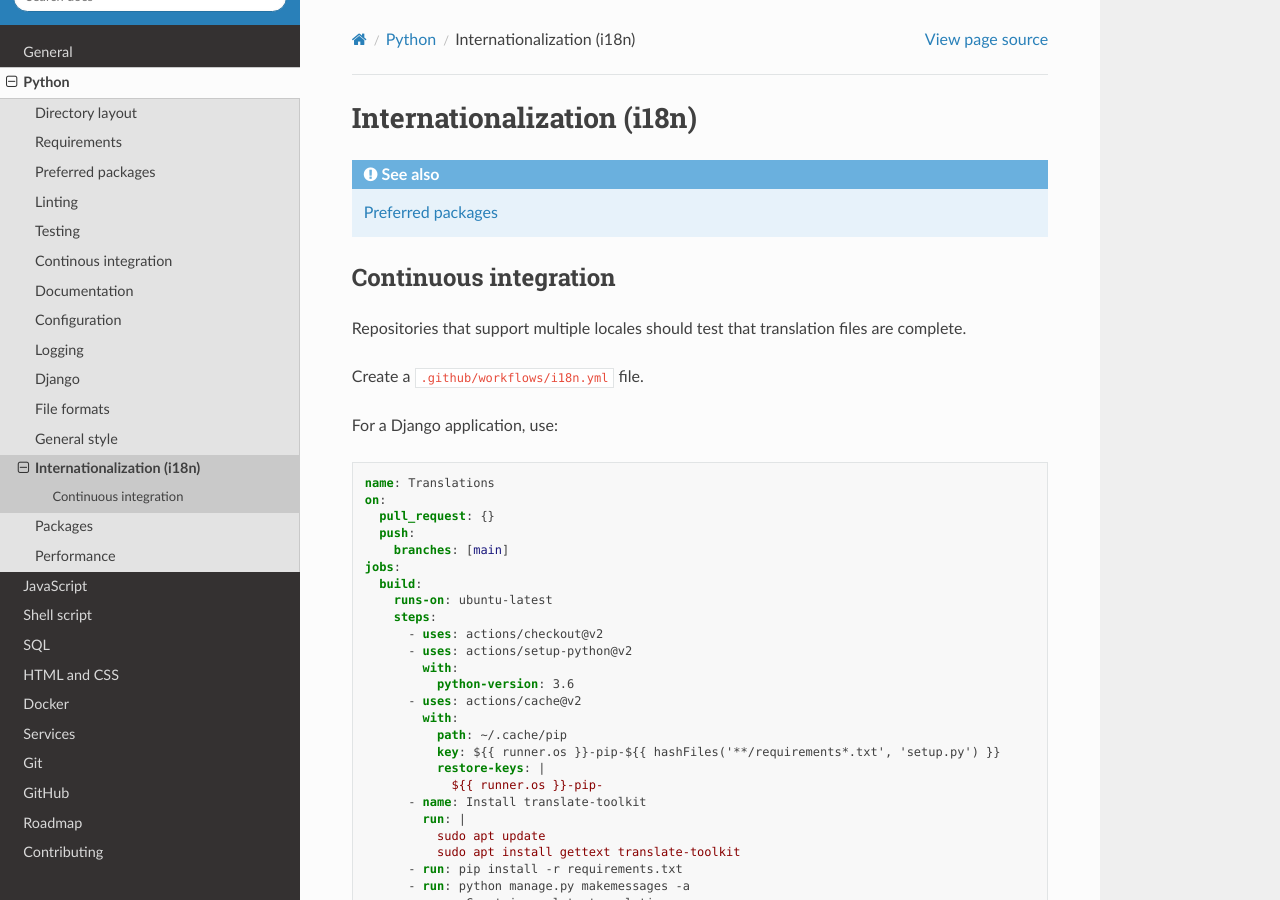
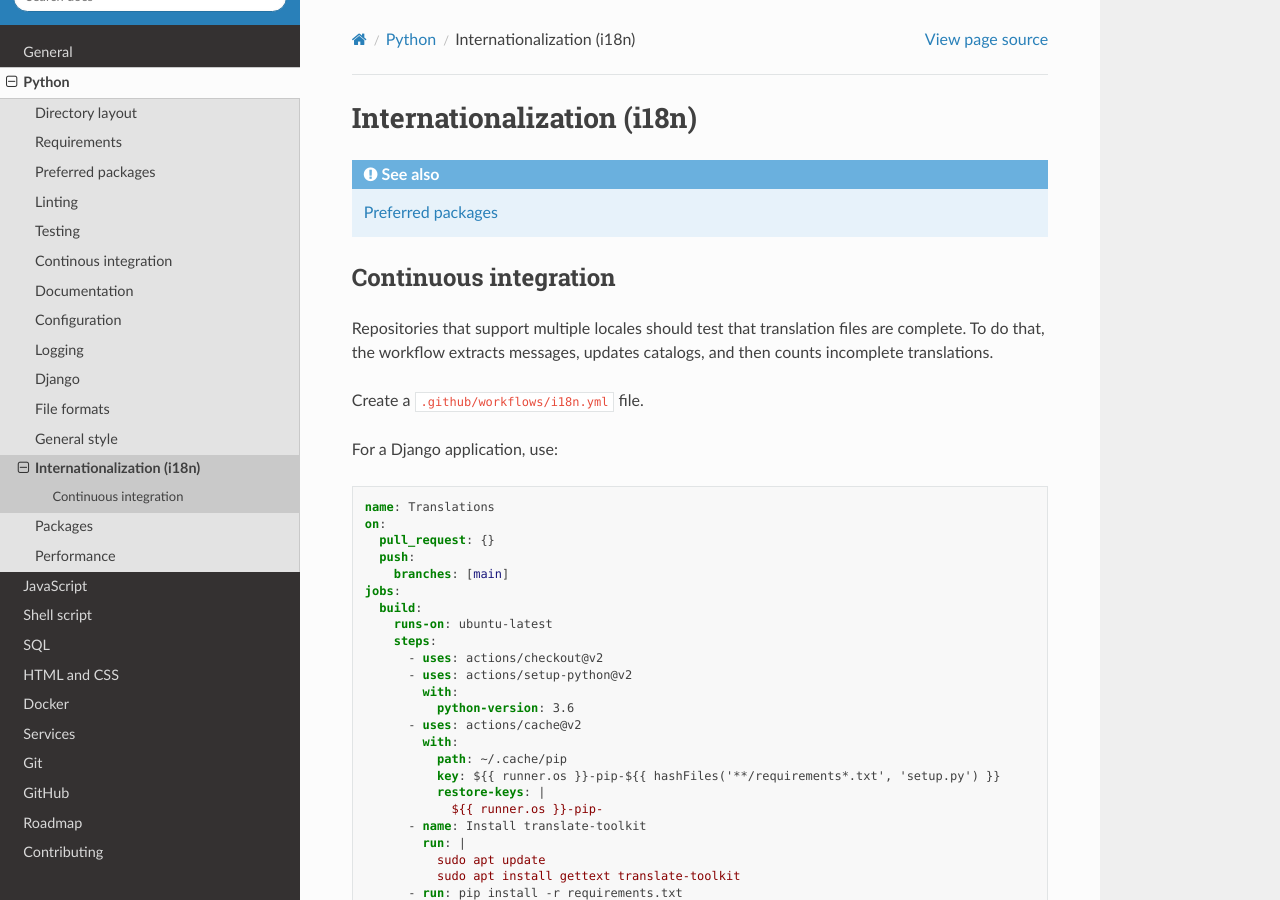
Before and after one commit to open-contracting/software-development-handbook, a Sphinx documentation site: the page built from docs/python/i18n.rst, in a window 1280 px wide and 900 px high. Built offline with Sphinx 7.4.7 and the Read the Docs theme 2.0.0, drawn with Linux system fonts in a browser that asks for light colours.

Commit message:
python/i18n: Explain high-level workflow steps

```diff
--- a/docs/python/i18n.rst
+++ b/docs/python/i18n.rst
@@ -10,7 +10,7 @@ Internationalization (i18n)
 Continuous integration
 ----------------------
 
-Repositories that support multiple locales should test that translation files are complete.
+Repositories that support multiple locales should test that translation files are complete. To do that, the workflow extracts messages, updates catalogs, and then counts incomplete translations.
 
 Create a ``.github/workflows/i18n.yml`` file.
 
```
